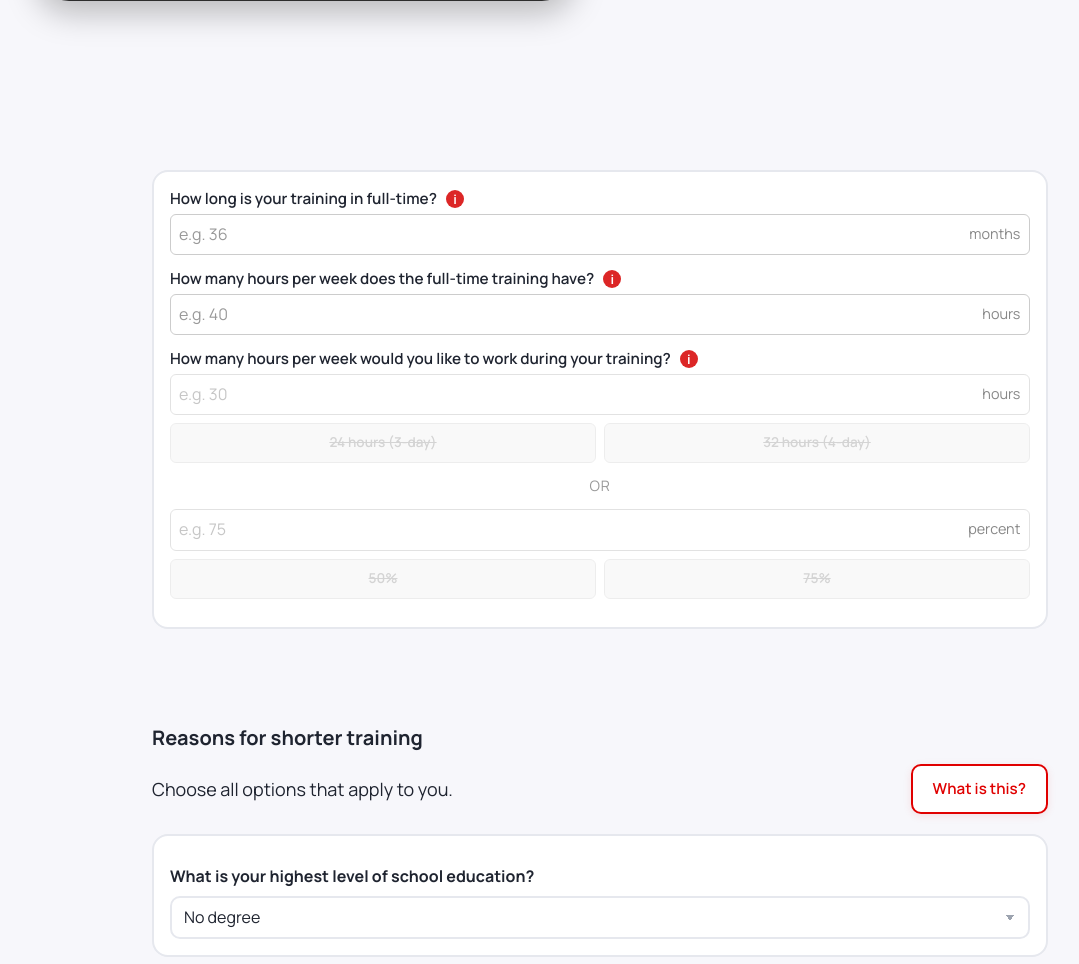
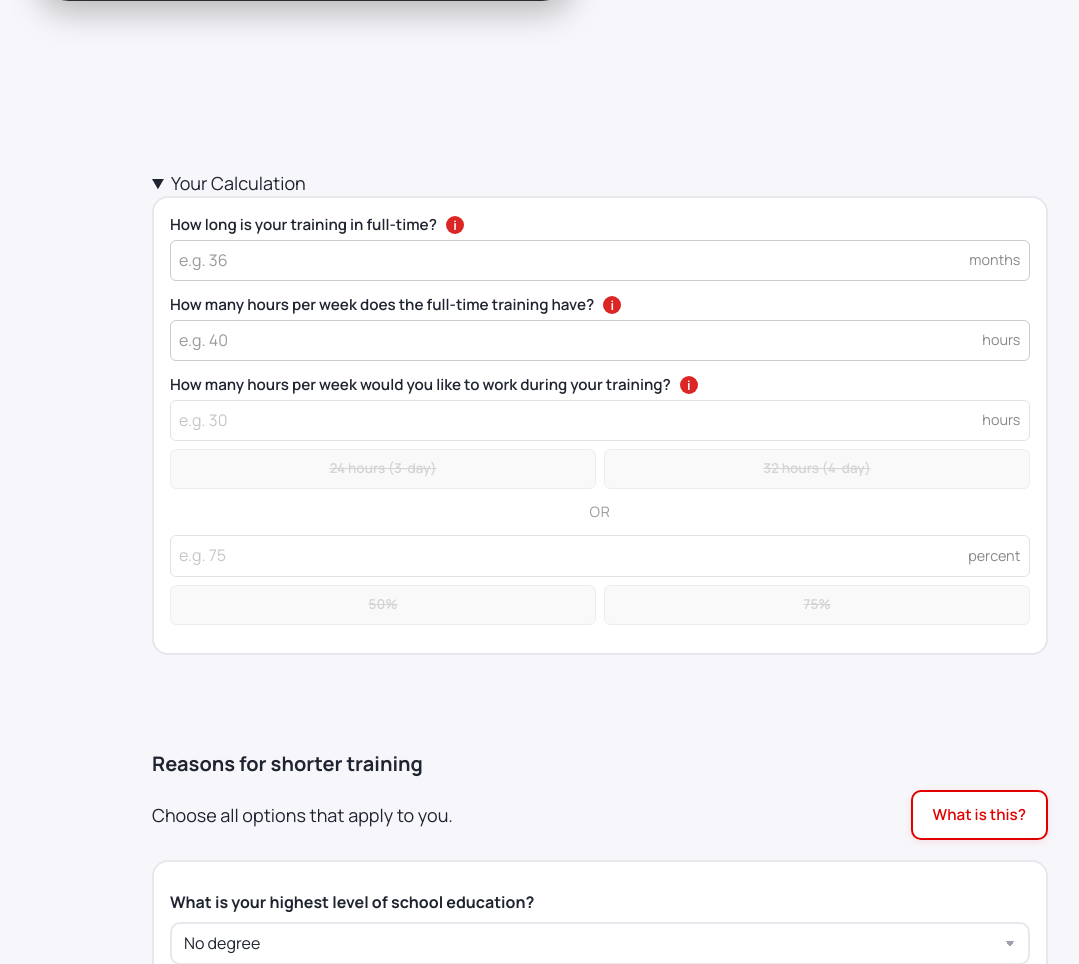
Before and after one commit to rbatmaz69/Teilzeitausbildungsrechner, a Flask app: page / in a window 1280 px wide. Shown: the part 806-1770 px from the top of the page, without its empty margins (40-1119 px from the left). Run offline with Flask 3, Linux system fonts and the light colour scheme.

Commit message:
#51 in index.html und scriptSprache_Auswaehlen wurden ukrainisch und türkisch als sprachen ergäntzt

```diff
--- a/templates/index.html
+++ b/templates/index.html
@@ -31,6 +31,8 @@
             <select id="lang-switcher" aria-label="Sprache wählen" aria-labelledby="label-lang" data-i18n-attr="aria-label:lang.aria">
               <option value="de" data-flag="de" data-i18n="lang.de"></option>
               <option value="en" data-flag="en" data-i18n="lang.en"></option>
+              <option value="uk" data-flag="uk" data-i18n="lang.uk"></option>
+              <option value="tr" data-flag="tr" data-i18n="lang.tr"></option>
             </select>
             <!-- SVG flags displayed via CSS -->
             <div class="lang-flags-overlay">
@@ -206,6 +208,8 @@
             <select id="lang-switcher-desktop" aria-label="Sprache wählen" aria-labelledby="label-lang-desktop" data-i18n-attr="aria-label:lang.aria">
               <option value="de" data-flag="de" data-i18n="lang.de"></option>
               <option value="en" data-flag="en" data-i18n="lang.en"></option>
+              <option value="uk" data-flag="uk" data-i18n="lang.uk"></option>
+              <option value="tr" data-flag="tr" data-i18n="lang.tr"></option>
             </select>
             <!-- SVG flags displayed via CSS -->
             <div class="lang-flags-overlay-desktop">
@@ -288,11 +292,14 @@
   </div>
 
   <div class="container rechner-bereich" id="rechner-bereich">
-    <!-- ================================ EINGABEN DES RECHNERS ================================ -->
+    <!-- ================================ EINGABEN DES RECHNERS (einklappbar) ================================ -->
 
-    <!-- Eingabe reguläre Ausbildungsdauer -->
-    <section class="card" aria-labelledby="input-heading">
-      <h1 id="input-heading" class="sr-only" data-i18n="inputs.heading">Eingaben</h1>
+    <details class="collapsible" id="IhreAngaben" open>
+      <summary class="collapsible-summary" role="button" aria-controls="input-section" aria-expanded="true" data-i18n="inputs.title">Ihre Angaben</summary>
+
+      <!-- Eingabe reguläre Ausbildungsdauer -->
+      <section id="input-section" class="card" aria-labelledby="input-heading">
+        <h1 id="input-heading" class="sr-only" data-i18n="inputs.heading">Eingaben</h1>
 
       <div class="input-group">
         <label id="label-dauer">
@@ -377,7 +384,8 @@
           Mindestens 50&nbsp;% für eine anerkannte Teilzeitausbildung.
         </span>
       </div>
-    </section>
+      </section>
+    </details>
   </div>
 
   <!-- ================================ VERKÜRZUNGSGRÜNDE AUSWÄHLEN ================================ -->
```
